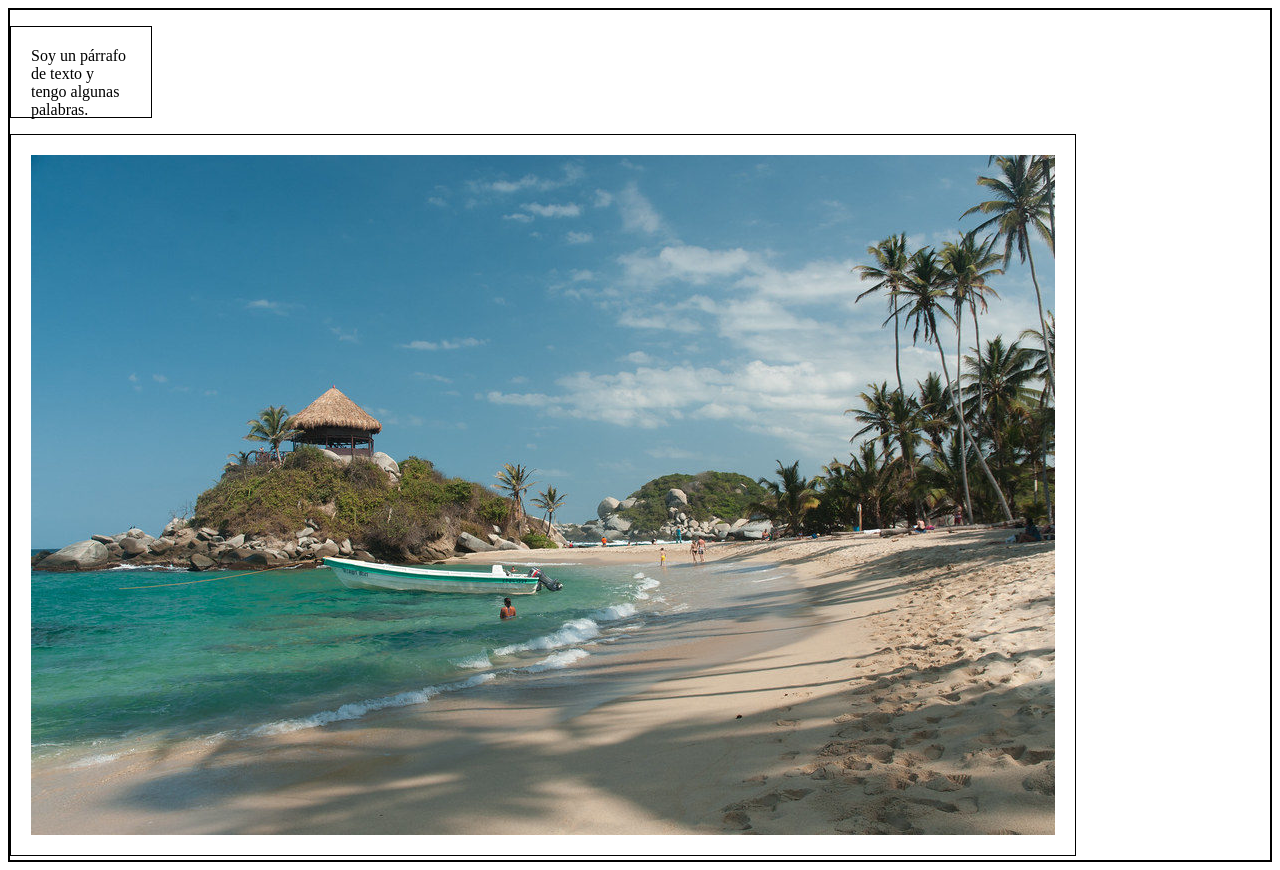
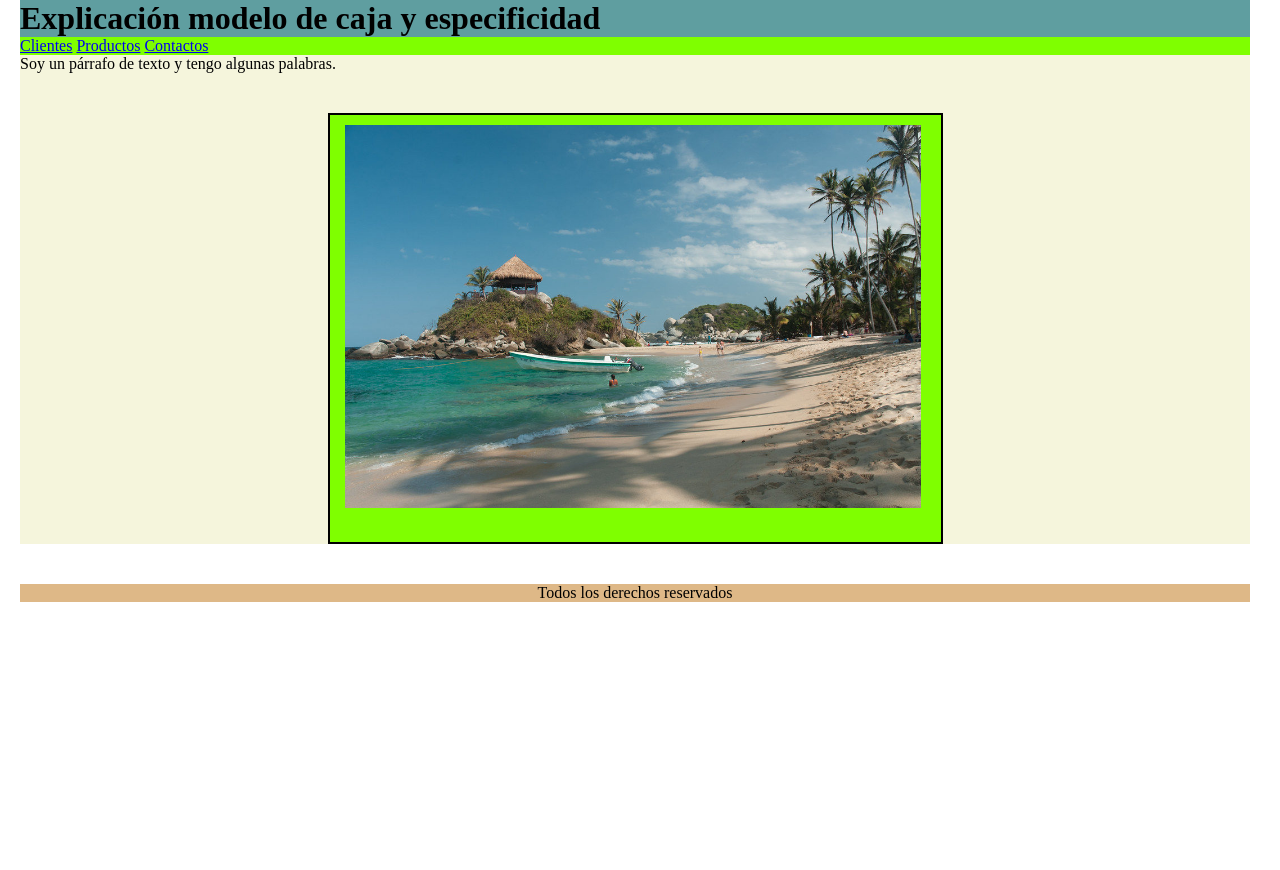
Before and after one commit to renzitoDev/Renzo_Semana7, a plain HTML site: page index.html in a window 1280 px wide. After the commit the page ends 800 px from the top, so only its background shows below. Drawn offline with Linux system fonts and the light colour scheme.

Commit message:
Mpdeloa de caja

```diff
--- a/css/style.css
+++ b/css/style.css
@@ -1,16 +1,67 @@
-body{
-    box-sizing:border-box;
-    border:2px solid;
+*{
+  box-sizing: border-box;
+  margin: 0;
+  padding: 0;
 }
 
-p {
-    width: 100px;
-    height: 50px;
-    padding: 20px;
-    border: 1px solid;
+html{
+  margin-left: 20px;
+  margin-right: 30px;
+}
+
+header{
+  background-color: cadetblue;
+}
+
+h1:hover{
+  transform: scale(0.4);
+  box-shadow: 11px 8px 15px 23px;
+}
+
+nav{
+  background-color: chartreuse;
+}
+
+main{
+  background-color: beige;
+}
+
+.imagen{
+  width: 50%;
+  padding: 10px 20px 30px 15px;
+  background-color: chartreuse;
+  border: 2px double;
+  margin: 40px auto;
+
+}
+
+  img{
+    width: 100%;
+    margin: auto;
+    transition:transform 1s ease;
   }
 
-  img{
-    padding: 20px;
-    border: 1px solid;
-  }
+img:hover{
+  transform: scale(1.2);
+  opacity: 0.5; /* Mostrar la imagen al pasar el mouse */
+  transform: translate(5%) scale(1.5);
+}
+
+  .contenedor {
+    text-align: center; /* Centrar el texto */
+}
+
+footer{
+  background-color: burlywood;
+}
+.rotar {
+  transition: transform 0.3s ease; /* Transición suave para la rotación */
+  display: inline-block; /* Necesario para aplicar transformaciones */
+}
+
+.rotar:hover {
+  color:darkblue;
+  font-size: 18px;
+  font-family: cursive;
+  transform: rotate(360deg); /* Rotar 360 grados al pasar el mouse */
+}
--- a/index.html
+++ b/index.html
@@ -4,12 +4,33 @@
     <meta charset="UTF-8">
     <meta name="viewport" content="width=device-width, initial-scale=1.0">
     <link rel="stylesheet" href="css/style.css">
-    <title>Semana 7</title>
+    <link rel="shortcut icon" href="images/letter-r.png" type="image/x-icon">
+    <title>Semana 7 Modelo de Caja</title>
 </head>
 <body>
-    <p>Soy un párrafo de texto y tengo algunas palabras.</p>
+    <header>
+        <h1>Explicación modelo de caja y especificidad</h1>
+    </header>
+    <nav>
+        <a href="#">Clientes</a>
+        <a href="#">Productos</a>
+        <a href="#footer">Contactos</a>
 
-    <img src="images/tairona2.jpg" alt="Parque Tairona Sta Marta Colombia ">
+    </nav>
 
+    <main>
+
+        <p>Soy un párrafo de texto y tengo algunas palabras.</p>
+
+        <div class="imagen">
+            <img src="images/tairona2.jpg" alt="Parque Tairona Sta Marta Colombia ">
+        </div>
+    </main>
+    <footer>
+        <div class="contenedor">
+
+            <p class="rotar">Todos los derechos reservados</p>
+        </div>
+    </footer>
 </body>
 </html>
```
